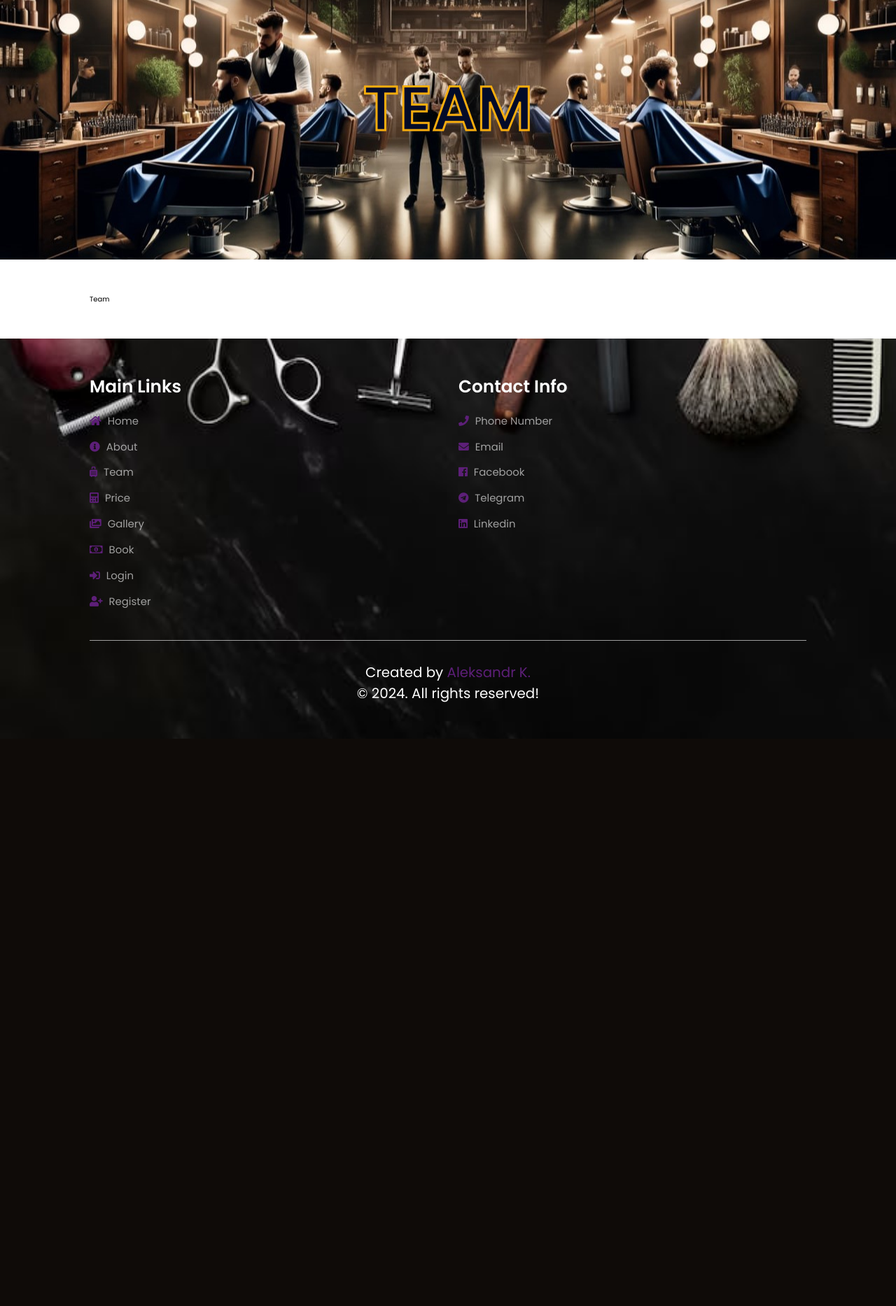
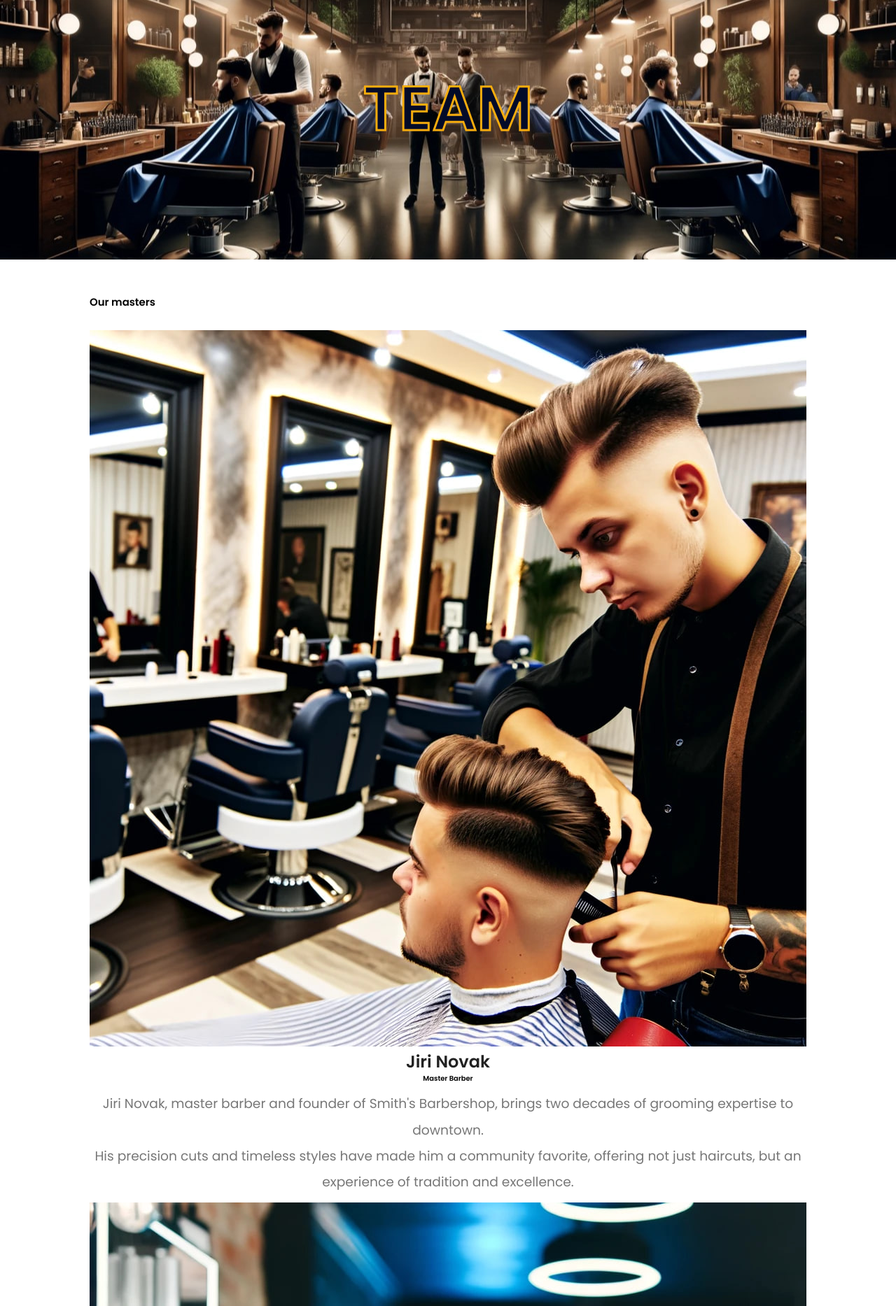
Before and after one commit to mathewtroy/barber, a PHP site: page /team.php in a window 1280 px wide. Shown: the part 66-1933 px from the top of the page at 70% size. Before the commit the page ends 1122 px from the top, so only its background shows below. Run offline with PHP 8.4, Linux system fonts and the light colour scheme; some libraries are stand-ins or nearby versions.

Commit message:
upgrade Team page

```diff
--- a/team.php
+++ b/team.php
@@ -29,14 +29,85 @@
          </div>
       </div>
 
-      <section>
+      <section class="team">
 
-         <div>
-            Team
+      <h2 class="heading-title">Our masters</h2>
+
+         <div class="box-container">
+
+            <div class="box">
+               <div class="image">
+                  <img src="./static/img/gal/barber1.jpg">
+               </div>
+               <div class="content">
+                  <h3>Jiri Novak</h3>
+                  <h4>Master Barber</h4>
+
+                  <p>
+                     Jiri Novak, master barber and founder of Smith's Barbershop,
+                     brings two decades of grooming expertise to downtown.
+                     <br>
+                     His precision cuts and timeless styles have made him a community favorite,
+                     offering not just haircuts, but an experience of tradition and excellence.
+                  </p>
+               </div>
+            </div>
+
+            <div class="box">
+               <div class="image">
+                  <img src="./static/img/gal/barber2.jpg">
+               </div>
+               <div class="content">
+                  <h3>Jiri Prochazka</h3>
+                  <h4>Master Barber</h4>
+
+                  <p>
+                     Jiri Prochazka, master barber and founder of Smith's Barbershop,
+                     brings two decades of grooming expertise to downtown.
+                     <br>
+                     His precision cuts and timeless styles have made him a community favorite,
+                     offering not just haircuts, but an experience of tradition and excellence.
+                  </p>
+               </div>
+            </div>
+
+            <div class="box">
+               <div class="image">
+                  <img src="./static/img/gal/barber3.jpg">
+               </div>
+               <div class="content">
+                  <h3>Alex Great</h3>
+                  <h4>Master Barber</h4>
+
+                  <p>
+                     Alex Great, master barber and founder of Smith's Barbershop,
+                     brings two decades of grooming expertise to downtown.
+                     <br>
+                     His precision cuts and timeless styles have made him a community favorite,
+                     offering not just haircuts, but an experience of tradition and excellence.
+                  </p>
+               </div>
+            </div>
+
+            <div class="box">
+               <div class="image">
+                  <img src="./static/img/gal/barber4.jpg">
+               </div>
+               <div class="content">
+                  <h3>Iwan Drago</h3>
+                  <h4>Master Barber</h4>
+
+                  <p>
+                     Iwan Drago, master barber and founder of Smith's Barbershop,
+                     brings two decades of grooming expertise to downtown.
+                     <br>
+                     His precision cuts and timeless styles have made him a community favorite,
+                     offering not just haircuts, but an experience of tradition and excellence.
+                  </p>
+               </div>
+            </div>
+
          </div>
-
-
-
 
       </section>
 
```
